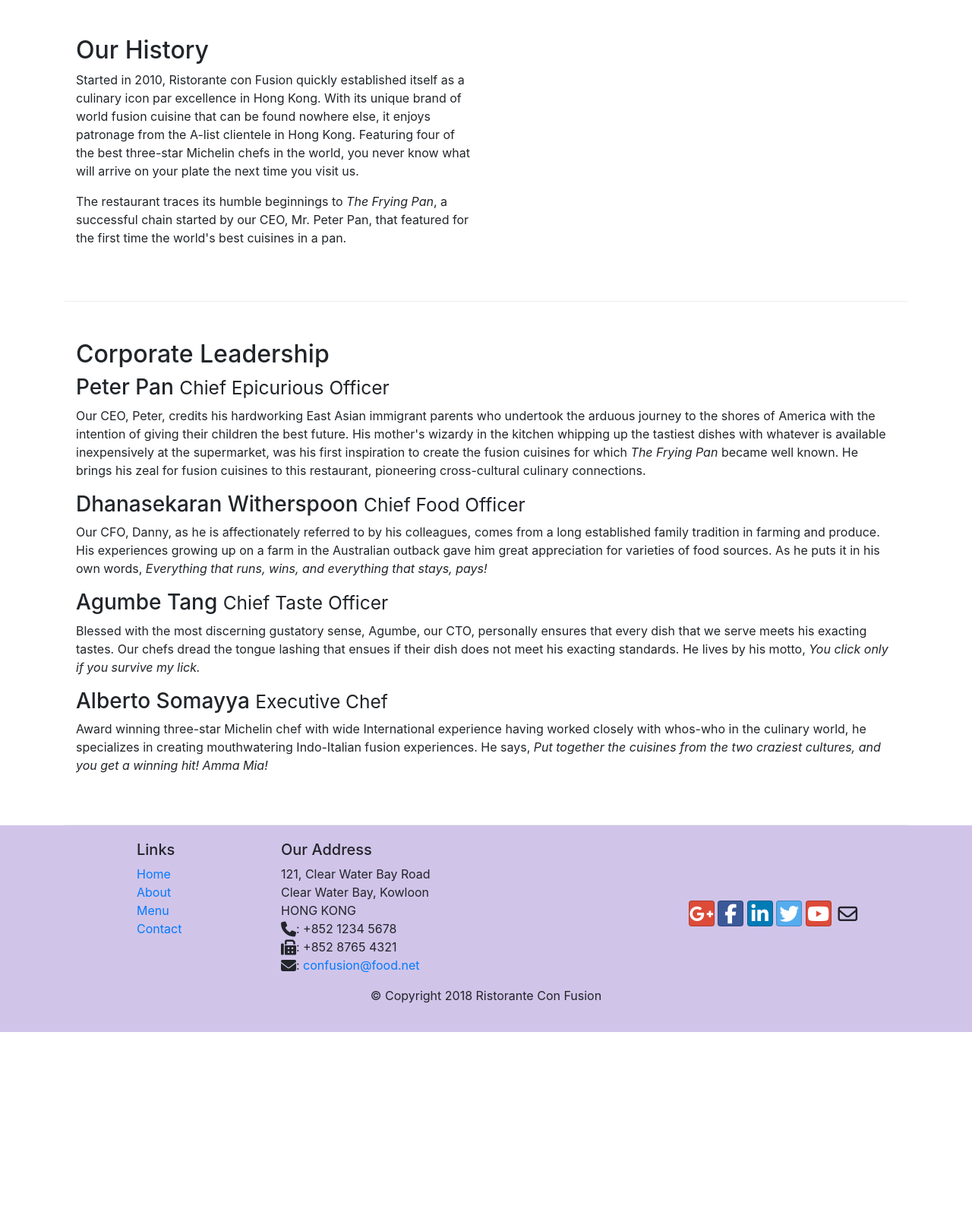
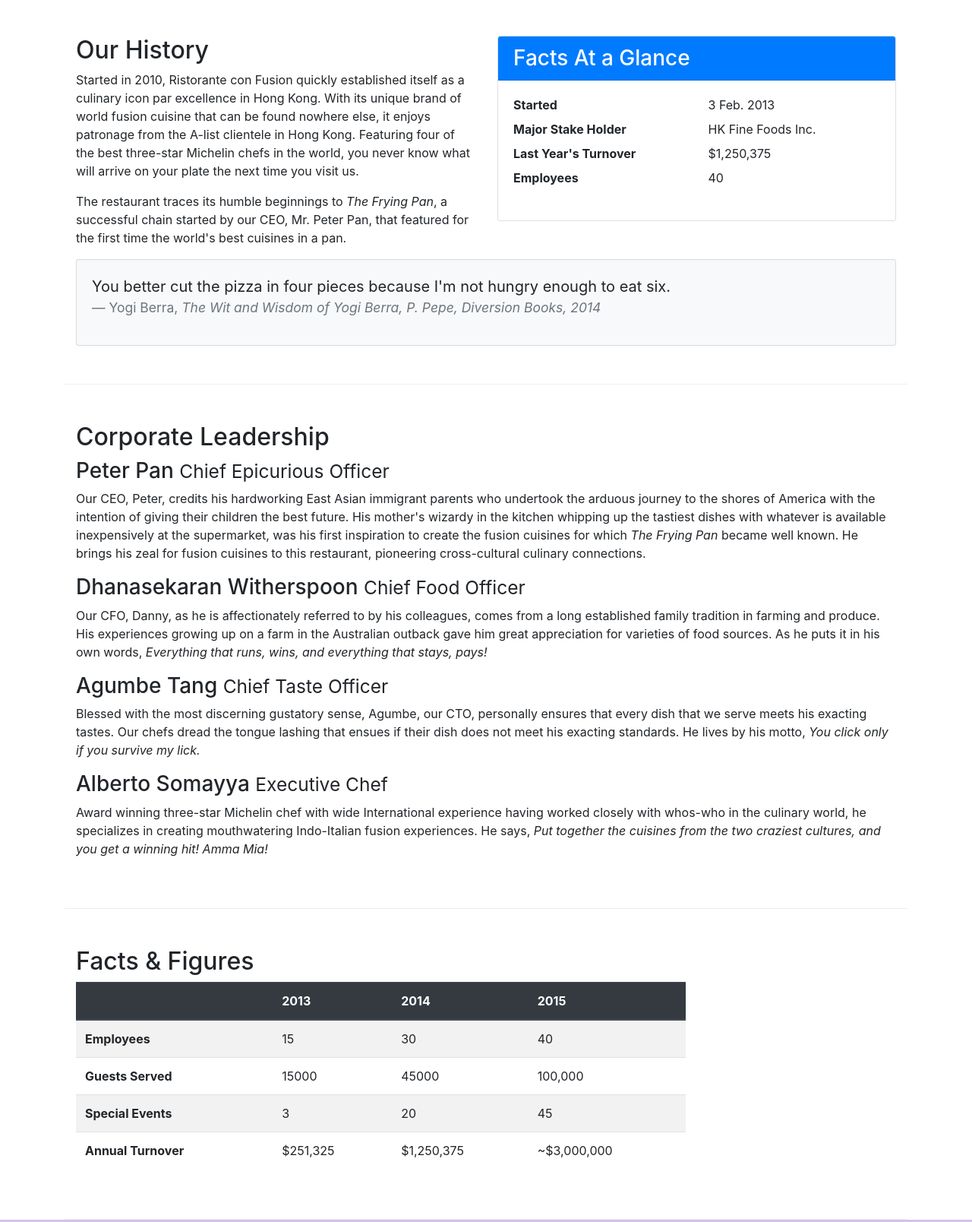
Before and after one commit to dendritogenesis/2-Bootstrap, a plain HTML site: page aboutus.html in a window 1280 px wide. Shown: the part 468-2076 px from the top of the page at 76% size. Before the commit the page ends 1826 px from the top, so only its background shows below. Drawn offline with nearby package versions, Linux system fonts and the light colour scheme.

Commit message:
Images & Media

```diff
--- a/aboutus.html
+++ b/aboutus.html
@@ -22,7 +22,7 @@
             <button class="navbar-toggler" type="button" data-toggle="collapse" data-target="#Navbar">
                 <span class="navbar-toggler-icon"></span>
             </button>
-            <a class="navbar-brand" href="#">Ristorante Con Fusion</a>
+            <a class="navbar-brand mr-auto" href="#"><img src="img/logo.png" height="30" width="41"></a>
             <div class="collapse navbar-collapse" id="Navbar">
                 <ul class="navbar-nav mr-auto">
                     <li class="nav-item"><a class="nav-link" href="./index.html"><span class="fa fa-home fa-lg"></span>
@@ -50,7 +50,8 @@
                     <p>We take inspiration from the World's best cuisines, and create a unique fusion experience. Our
                         lipsmacking creations will tickle your culinary senses!</p>
                 </div>
-                <div class="col-12 col-sm">
+                <div class="col-12 col-sm align-self-center">
+                    <img src="img/logo.png" class="img-fluid">
                 </div>
             </div>
         </div>
@@ -79,7 +80,34 @@
                 <p>The restaurant traces its humble beginnings to <em>The Frying Pan</em>, a successful chain started by
                     our CEO, Mr. Peter Pan, that featured for the first time the world's best cuisines in a pan.</p>
             </div>
-            <div>
+            <div class="col-12 col-sm-6">
+                <div class="card">
+                    <h3 class="card-header bg-primary text-white">Facts At a Glance</h3>
+                    <div class="card-body">
+                        <dl class="row">
+                            <dt class="col-6">Started</dt>
+                            <dd class="col-6">3 Feb. 2013</dd>
+                            <dt class="col-6">Major Stake Holder</dt>
+                            <dd class="col-6">HK Fine Foods Inc.</dd>
+                            <dt class="col-6">Last Year's Turnover</dt>
+                            <dd class="col-6">$1,250,375</dd>
+                            <dt class="col-6">Employees</dt>
+                            <dd class="col-6">40</dd>
+                        </dl>
+                    </div>
+                </div>
+            </div>
+            <div class="col-12">
+                <div class="card card-body bg-light">
+                    <blockquote class="blockquote">
+                        <p class="mb-0">You better cut the pizza in four pieces because
+                            I'm not hungry enough to eat six.</p>
+                        <footer class="blockquote-footer">Yogi Berra,
+                            <cite title="Source Title">The Wit and Wisdom of Yogi Berra,
+                                P. Pepe, Diversion Books, 2014</cite>
+                        </footer>
+                    </blockquote>
+                </div>
             </div>
         </div>
 
@@ -115,7 +143,50 @@
                         winning hit! Amma Mia!</em></p>
             </div>
         </div>
-
+        <div class="row row-content">
+            <div class="col-12 col-sm-9">
+                <h2> Facts &amp; Figures</h2>
+                <div class="table-responsive">
+                    <table class="table table-striped">
+                        <thead class="thead-dark">
+                            <tr>
+                                <th>&nbsp;</th>
+                                <th>2013</th>
+                                <th>2014</th>
+                                <th>2015</th>
+                            </tr>
+                        </thead>
+                        <tbody>
+                            <tr>
+                                <th>Employees</th>
+                                <td>15</td>
+                                <td>30</td>
+                                <td>40</td>
+                            </tr>
+                            <tr>
+                                <th>Guests Served</th>
+                                <td>15000</td>
+                                <td>45000</td>
+                                <td>100,000</td>
+                            </tr>
+                            <tr>
+                                <th>Special Events</th>
+                                <td>3</td>
+                                <td>20</td>
+                                <td>45</td>
+                            </tr>
+                            <tr>
+                                <th>Annual Turnover</th>
+                                <td>$251,325</td>
+                                <td>$1,250,375</td>
+                                <td>~$3,000,000</td>
+                            </tr>
+                        </tbody>
+                    </table>
+                </div>
+            </div>
+            <div class="col-12 col-sm-3"></div>
+        </div>
     </div>
 
     <footer class="footer">
```
Also changed, not shown: contactus.html (+3 -2 lines), index.html (+25 -13 lines), img/alberto.png (added), img/buffet.png (added), img/logo.png (added), img/uthappizza.png (added).
